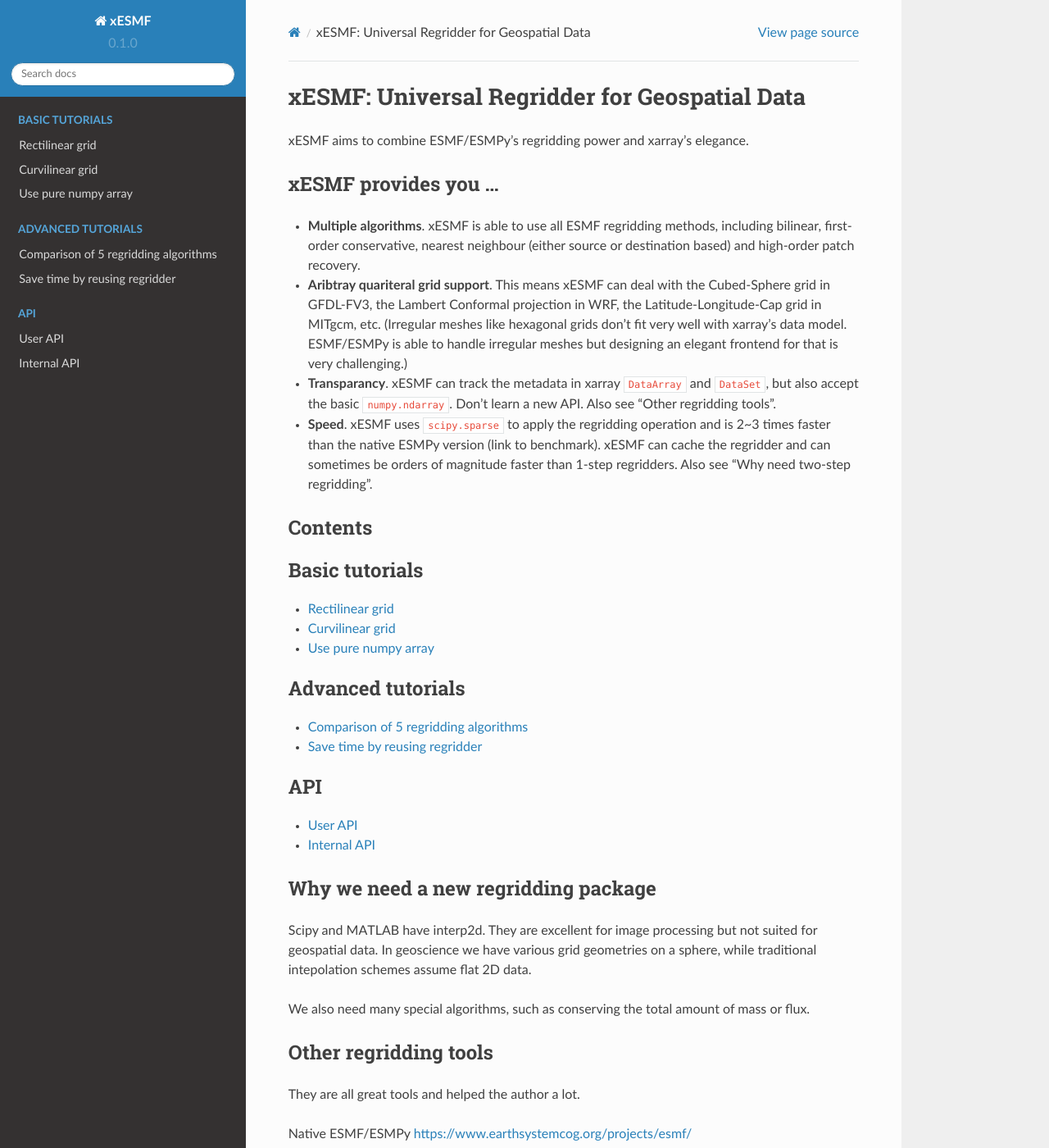
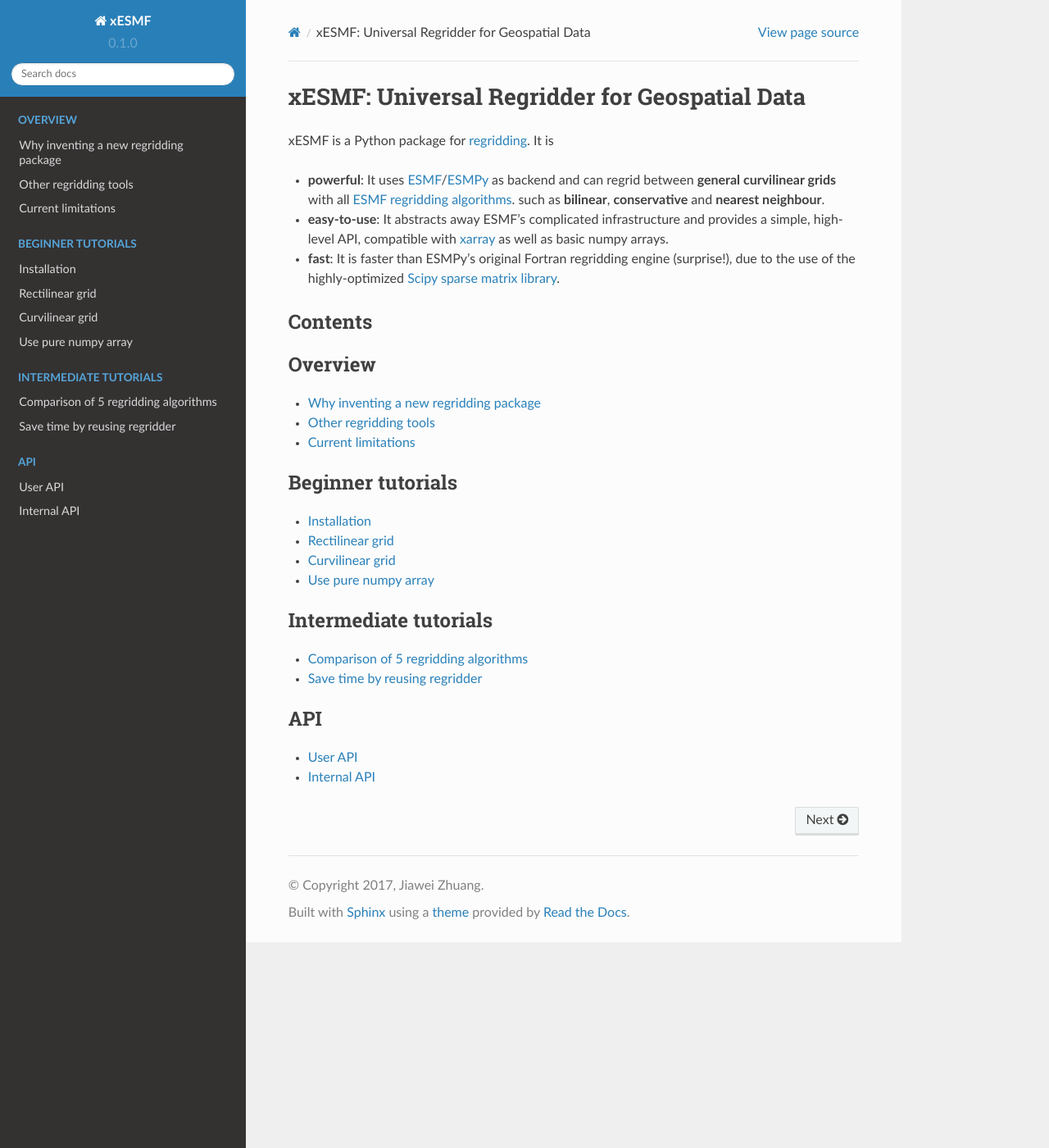
Before and after one commit to JiaweiZhuang/xESMF, a Sphinx documentation site: the page built from doc/index.rst, in a window 1280 px wide and 1400 px high. Shown: the whole window at 82% size. Built offline with Sphinx 7.4.7 and the Read the Docs theme 2.0.0, drawn with Linux system fonts in a browser that asks for light colours; some of the changed text lies outside the part shown.

Commit message:
Docs framework

```diff
--- a/doc/index.rst
+++ b/doc/index.rst
@@ -1,52 +1,41 @@
 xESMF: Universal Regridder for Geospatial Data
 ==============================================
 
-xESMF aims to combine ESMF/ESMPy's regridding power and xarray's elegance.
+xESMF is a Python package for
+`regridding <https://climatedataguide.ucar.edu/climate-data-tools-and-analysis/regridding-overview>`_.
+It is
 
-xESMF provides you ...
-----------------------
-
-- **Multiple algorithms**.
-  xESMF is able to use all ESMF regridding methods, including
-  bilinear,
-  first-order conservative,
-  nearest neighbour (either source or destination based)
-  and high-order patch recovery.
-
-- **Aribtray quariteral grid support**.
-  This means xESMF can deal with
-  the Cubed-Sphere grid in GFDL-FV3,
-  the Lambert Conformal projection in WRF,
-  the Latitude-Longitude-Cap grid in MITgcm,
-  etc.
-  (Irregular meshes like hexagonal grids don't fit very well with xarray's data model.
-  ESMF/ESMPy is able to handle irregular meshes but designing an elegant frontend for that is very challenging.)
-
-- **Transparancy**.
-  xESMF can track the metadata in xarray ``DataArray`` and ``DataSet``,
-  but also accept the basic ``numpy.ndarray``.
-  Don't learn a new API. Also see "Other regridding tools".
-
-- **Speed**.
-  xESMF uses ``scipy.sparse`` to apply the regridding operation
-  and is 2~3 times faster than the native ESMPy version (link to benchmark).
-  xESMF can cache the regridder and can sometimes be orders of magnitude faster
-  than 1-step regridders. Also see "Why need two-step regridding".
+- **powerful**: It uses ESMF_/ESMPy_ as backend and can regrid between **general curvilinear grids**
+  with all `ESMF regridding algorithms <https://www.earthsystemcog.org/projects/esmf/regridding>`_.
+  such as **bilinear**, **conservative** and **nearest neighbour**.
+- **easy-to-use**: It abstracts away ESMF's complicated infrastructure
+  and provides a simple, high-level API, compatible with xarray_ as well as basic numpy arrays.
+- **fast**: It is faster than ESMPy's original Fortran regridding engine (surprise!),
+  due to the use of the highly-optimized `Scipy sparse matrix library <https://docs.scipy.org/doc/scipy/reference/sparse.html>`_.
 
 Contents
 --------
 
 .. toctree::
    :maxdepth: 1
-   :caption: Basic tutorials
+   :caption: Overview
 
+   why
+   other_tools
+   limitations
+
+.. toctree::
+   :maxdepth: 1
+   :caption: Beginner tutorials
+
+   installation
    Rectilinear_grid
    Curvilinear_grid
    Pure_numpy
 
 .. toctree::
    :maxdepth: 1
-   :caption: Advanced tutorials
+   :caption: Intermediate tutorials
 
    Compare_algorithms
    Reuse_regridder
@@ -58,42 +47,6 @@
    user_api
    internal_api
 
-Why we need a new regridding package
-------------------------------------
-
-Scipy and MATLAB have interp2d. They are excellent for image processing
-but not suited for geospatial data.
-In geoscience we have various grid geometries on a sphere,
-while traditional intepolation schemes assume flat 2D data.
-
-We also need many special algorithms,
-such as conserving the total amount of mass or flux.
-
-Other regridding tools
-----------------------
-
-They are all great tools and helped the author a lot.
-
-Native ESMF/ESMPy
-https://www.earthsystemcog.org/projects/esmf/
-https://www.earthsystemcog.org/projects/esmpy/
-
-UV-CDAT
-https://uvcdat.llnl.gov/documentation/cdms/cdms_4.html
-
-NCL
-https://www.ncl.ucar.edu/Applications/regrid.shtml
-
-Iris
-http://scitools.org.uk/iris/docs/v1.10.0/userguide/interpolation_and_regridding.html
-
-TempestRemap
-https://github.com/ClimateGlobalChange/tempestremap
-
-Current limitations
--------------------
-- **Irregular meshes**.
-
-- **Vector regridding**.
-
-- **Parallel regridding**.
+.. _ESMF: https://www.earthsystemcog.org/projects/esmf/
+.. _ESMPy: https://www.earthsystemcog.org/projects/esmpy/
+.. _xarray: http://xarray.pydata.org
```
Also changed, not shown: README.rst (+3 -45 lines), doc/installation.rst (added, +48 -0 lines), doc/limitations.rst (added, +22 -0 lines), doc/other_tools.rst (added, +22 -0 lines), doc/why.rst (added, +34 -0 lines).
